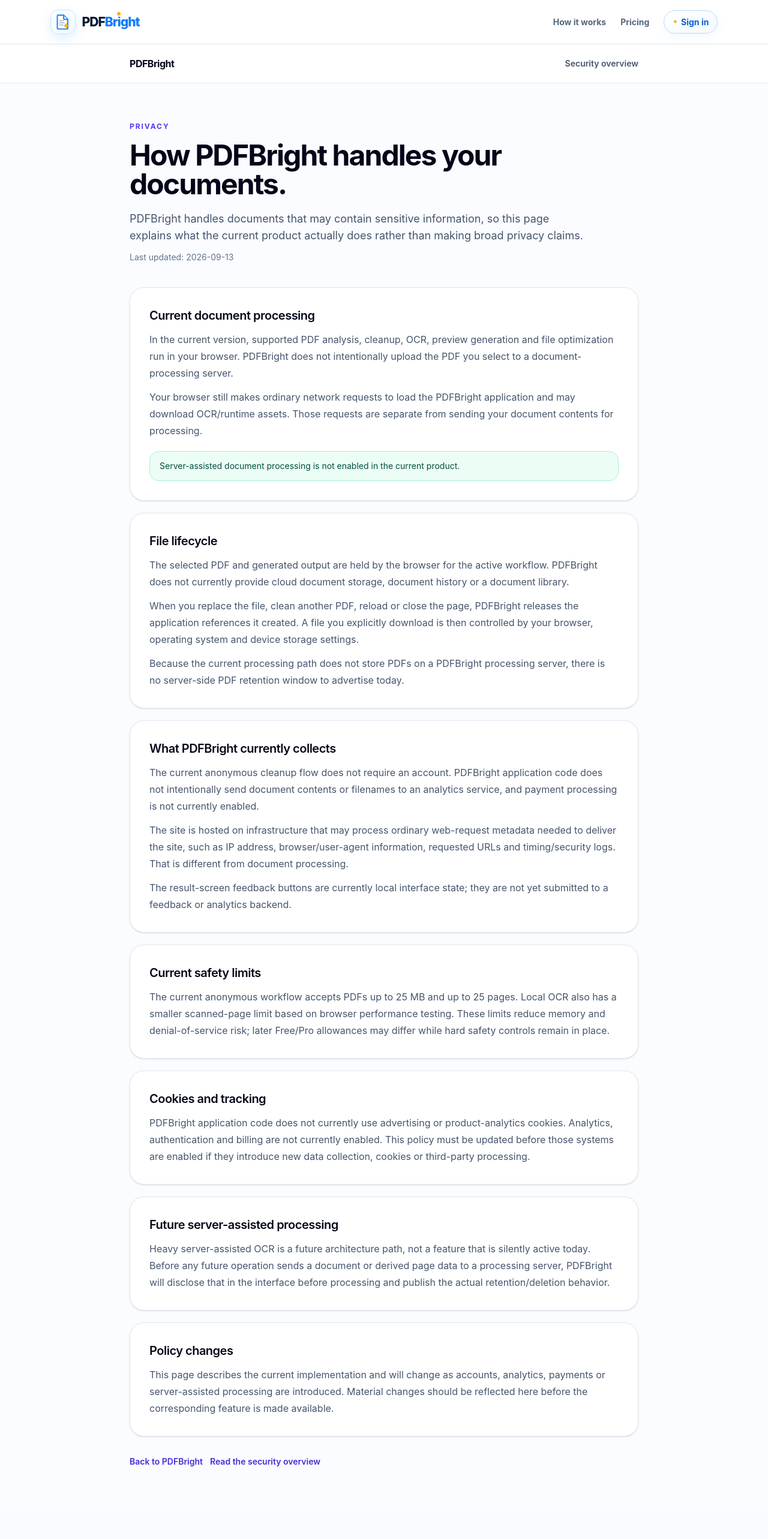
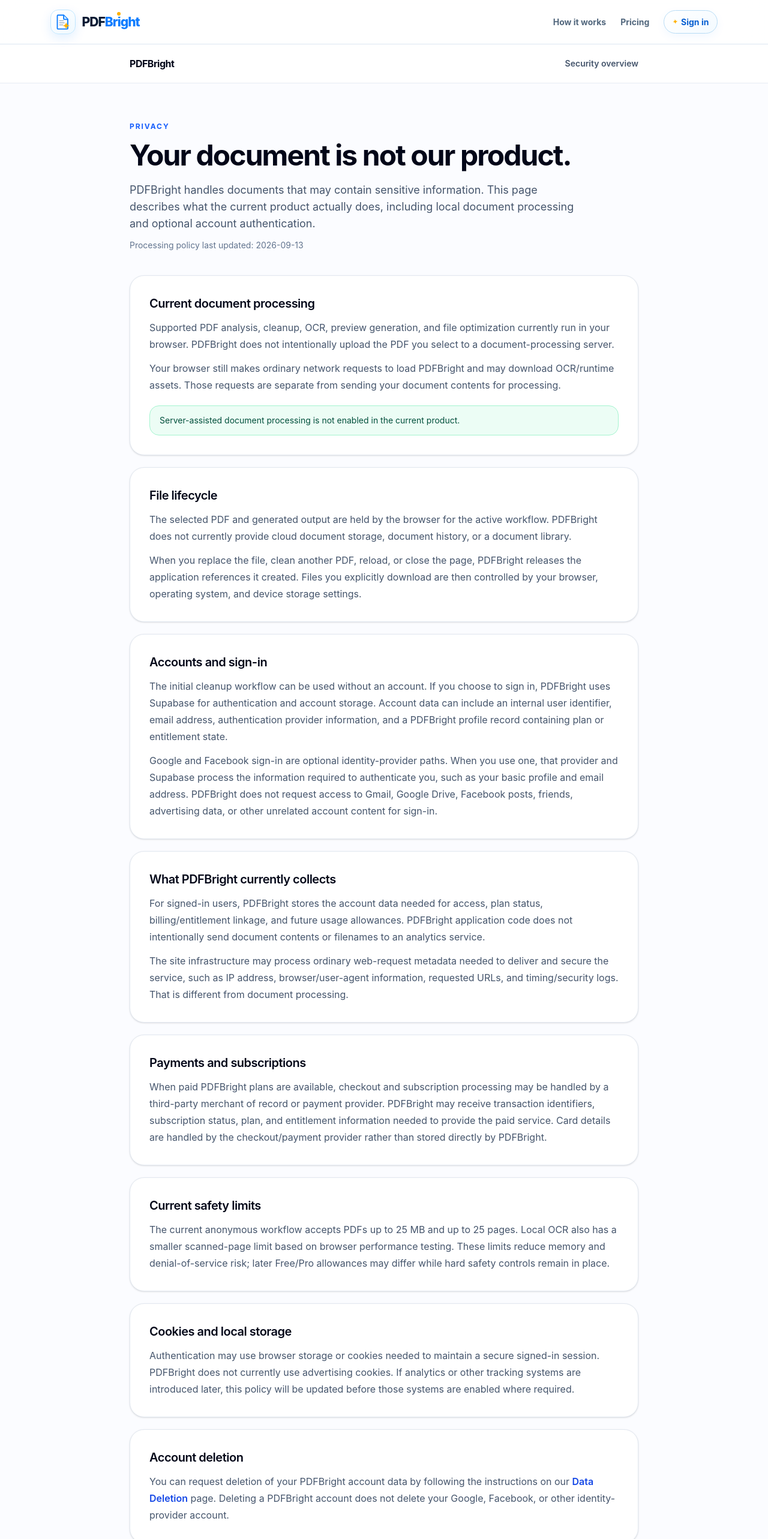
Before and after one commit to Rouane12/pdfbright, a Next.js app: page /privacy in a window 1280 px wide. Shown: the top 2566 px of the page at 60% size. Before the commit the page ends 2511 px from the top, so only its background shows below. Built offline with nearby package versions, Linux system fonts and the light colour scheme; no server answers.

Commit message:
Update privacy policy for account authentication

```diff
--- a/src/app/privacy/page.tsx
+++ b/src/app/privacy/page.tsx
@@ -8,8 +8,8 @@ import {
 } from "@/lib/security/processing-policy";
 
 export const metadata: Metadata = {
-  title: "Privacy",
-  description: "How PDFBright handles documents and privacy in the current product.",
+  title: "Privacy | PDFBright",
+  description: "How PDFBright handles documents, accounts, and privacy.",
 };
 
 const sectionClass = "rounded-3xl border border-slate-200 bg-white p-6 shadow-sm sm:p-8";
@@ -20,94 +20,80 @@ export default function PrivacyPage() {
       <header className="border-b border-slate-200/80 bg-white">
         <div className="mx-auto flex h-16 max-w-4xl items-center justify-between px-5 sm:px-6">
           <Link href="/" className="text-base font-bold tracking-[-0.03em]">PDFBright</Link>
-          <Link href="/security" className="text-sm font-semibold text-slate-600 hover:text-slate-950">
-            Security overview
-          </Link>
+          <Link href="/security" className="text-sm font-semibold text-slate-600 hover:text-slate-950">Security overview</Link>
         </div>
       </header>
 
       <div className="mx-auto max-w-4xl px-5 py-12 sm:px-6 sm:py-16">
-        <p className="text-xs font-bold uppercase tracking-[0.16em] text-indigo-600">Privacy</p>
-        <h1 className="mt-4 text-4xl font-bold tracking-[-0.04em] sm:text-5xl">How PDFBright handles your documents.</h1>
+        <p className="text-xs font-bold uppercase tracking-[0.16em] text-blue-600">Privacy</p>
+        <h1 className="mt-4 text-4xl font-bold tracking-[-0.04em] sm:text-5xl">Your document is not our product.</h1>
         <p className="mt-5 max-w-3xl text-base leading-7 text-slate-600 sm:text-lg">
-          PDFBright handles documents that may contain sensitive information, so this page explains what the current product actually does rather than making broad privacy claims.
+          PDFBright handles documents that may contain sensitive information. This page describes what the current product actually does, including local document processing and optional account authentication.
         </p>
-        <p className="mt-3 text-sm text-slate-500">Last updated: {PROCESSING_POLICY_LAST_UPDATED}</p>
+        <p className="mt-3 text-sm text-slate-500">Processing policy last updated: {PROCESSING_POLICY_LAST_UPDATED}</p>
 
         <div className="mt-10 space-y-5">
           <section className={sectionClass}>
             <h2 className="text-xl font-semibold tracking-tight">Current document processing</h2>
-            <p className="mt-3 leading-7 text-slate-600">
-              In the current version, supported PDF analysis, cleanup, OCR, preview generation and file optimization run in your browser. PDFBright does not intentionally upload the PDF you select to a document-processing server.
-            </p>
-            <p className="mt-3 leading-7 text-slate-600">
-              Your browser still makes ordinary network requests to load the PDFBright application and may download OCR/runtime assets. Those requests are separate from sending your document contents for processing.
-            </p>
-            {!SERVER_ASSISTED_PROCESSING_ENABLED ? (
-              <div className="mt-5 rounded-2xl border border-emerald-200 bg-emerald-50 px-4 py-3 text-sm leading-6 text-emerald-900">
-                Server-assisted document processing is not enabled in the current product.
-              </div>
-            ) : null}
+            <p className="mt-3 leading-7 text-slate-600">Supported PDF analysis, cleanup, OCR, preview generation, and file optimization currently run in your browser. PDFBright does not intentionally upload the PDF you select to a document-processing server.</p>
+            <p className="mt-3 leading-7 text-slate-600">Your browser still makes ordinary network requests to load PDFBright and may download OCR/runtime assets. Those requests are separate from sending your document contents for processing.</p>
+            {!SERVER_ASSISTED_PROCESSING_ENABLED ? <div className="mt-5 rounded-2xl border border-emerald-200 bg-emerald-50 px-4 py-3 text-sm leading-6 text-emerald-900">Server-assisted document processing is not enabled in the current product.</div> : null}
           </section>
 
           <section className={sectionClass}>
             <h2 className="text-xl font-semibold tracking-tight">File lifecycle</h2>
-            <p className="mt-3 leading-7 text-slate-600">
-              The selected PDF and generated output are held by the browser for the active workflow. PDFBright does not currently provide cloud document storage, document history or a document library.
-            </p>
-            <p className="mt-3 leading-7 text-slate-600">
-              When you replace the file, clean another PDF, reload or close the page, PDFBright releases the application references it created. A file you explicitly download is then controlled by your browser, operating system and device storage settings.
-            </p>
-            <p className="mt-3 leading-7 text-slate-600">
-              Because the current processing path does not store PDFs on a PDFBright processing server, there is no server-side PDF retention window to advertise today.
-            </p>
+            <p className="mt-3 leading-7 text-slate-600">The selected PDF and generated output are held by the browser for the active workflow. PDFBright does not currently provide cloud document storage, document history, or a document library.</p>
+            <p className="mt-3 leading-7 text-slate-600">When you replace the file, clean another PDF, reload, or close the page, PDFBright releases the application references it created. Files you explicitly download are then controlled by your browser, operating system, and device storage settings.</p>
+          </section>
+
+          <section className={sectionClass}>
+            <h2 className="text-xl font-semibold tracking-tight">Accounts and sign-in</h2>
+            <p className="mt-3 leading-7 text-slate-600">The initial cleanup workflow can be used without an account. If you choose to sign in, PDFBright uses Supabase for authentication and account storage. Account data can include an internal user identifier, email address, authentication provider information, and a PDFBright profile record containing plan or entitlement state.</p>
+            <p className="mt-3 leading-7 text-slate-600">Google and Facebook sign-in are optional identity-provider paths. When you use one, that provider and Supabase process the information required to authenticate you, such as your basic profile and email address. PDFBright does not request access to Gmail, Google Drive, Facebook posts, friends, advertising data, or other unrelated account content for sign-in.</p>
           </section>
 
           <section className={sectionClass}>
             <h2 className="text-xl font-semibold tracking-tight">What PDFBright currently collects</h2>
-            <p className="mt-3 leading-7 text-slate-600">
-              The current anonymous cleanup flow does not require an account. PDFBright application code does not intentionally send document contents or filenames to an analytics service, and payment processing is not currently enabled.
-            </p>
-            <p className="mt-3 leading-7 text-slate-600">
-              The site is hosted on infrastructure that may process ordinary web-request metadata needed to deliver the site, such as IP address, browser/user-agent information, requested URLs and timing/security logs. That is different from document processing.
-            </p>
-            <p className="mt-3 leading-7 text-slate-600">
-              The result-screen feedback buttons are currently local interface state; they are not yet submitted to a feedback or analytics backend.
-            </p>
+            <p className="mt-3 leading-7 text-slate-600">For signed-in users, PDFBright stores the account data needed for access, plan status, billing/entitlement linkage, and future usage allowances. PDFBright application code does not intentionally send document contents or filenames to an analytics service.</p>
+            <p className="mt-3 leading-7 text-slate-600">The site infrastructure may process ordinary web-request metadata needed to deliver and secure the service, such as IP address, browser/user-agent information, requested URLs, and timing/security logs. That is different from document processing.</p>
+          </section>
+
+          <section className={sectionClass}>
+            <h2 className="text-xl font-semibold tracking-tight">Payments and subscriptions</h2>
+            <p className="mt-3 leading-7 text-slate-600">When paid PDFBright plans are available, checkout and subscription processing may be handled by a third-party merchant of record or payment provider. PDFBright may receive transaction identifiers, subscription status, plan, and entitlement information needed to provide the paid service. Card details are handled by the checkout/payment provider rather than stored directly by PDFBright.</p>
           </section>
 
           <section className={sectionClass}>
             <h2 className="text-xl font-semibold tracking-tight">Current safety limits</h2>
-            <p className="mt-3 leading-7 text-slate-600">
-              The current anonymous workflow accepts PDFs up to {MAX_FILE_SIZE_MB} MB and up to {MAX_PAGE_COUNT} pages. Local OCR also has a smaller scanned-page limit based on browser performance testing. These limits reduce memory and denial-of-service risk; later Free/Pro allowances may differ while hard safety controls remain in place.
-            </p>
+            <p className="mt-3 leading-7 text-slate-600">The current anonymous workflow accepts PDFs up to {MAX_FILE_SIZE_MB} MB and up to {MAX_PAGE_COUNT} pages. Local OCR also has a smaller scanned-page limit based on browser performance testing. These limits reduce memory and denial-of-service risk; later Free/Pro allowances may differ while hard safety controls remain in place.</p>
           </section>
 
           <section className={sectionClass}>
-            <h2 className="text-xl font-semibold tracking-tight">Cookies and tracking</h2>
-            <p className="mt-3 leading-7 text-slate-600">
-              PDFBright application code does not currently use advertising or product-analytics cookies. Analytics, authentication and billing are not currently enabled. This policy must be updated before those systems are enabled if they introduce new data collection, cookies or third-party processing.
-            </p>
+            <h2 className="text-xl font-semibold tracking-tight">Cookies and local storage</h2>
+            <p className="mt-3 leading-7 text-slate-600">Authentication may use browser storage or cookies needed to maintain a secure signed-in session. PDFBright does not currently use advertising cookies. If analytics or other tracking systems are introduced later, this policy will be updated before those systems are enabled where required.</p>
+          </section>
+
+          <section className={sectionClass}>
+            <h2 className="text-xl font-semibold tracking-tight">Account deletion</h2>
+            <p className="mt-3 leading-7 text-slate-600">You can request deletion of your PDFBright account data by following the instructions on our <Link className="font-semibold text-blue-700 hover:underline" href="/data-deletion">Data Deletion</Link> page. Deleting a PDFBright account does not delete your Google, Facebook, or other identity-provider account.</p>
           </section>
 
           <section className={sectionClass}>
             <h2 className="text-xl font-semibold tracking-tight">Future server-assisted processing</h2>
-            <p className="mt-3 leading-7 text-slate-600">
-              Heavy server-assisted OCR is a future architecture path, not a feature that is silently active today. Before any future operation sends a document or derived page data to a processing server, PDFBright will disclose that in the interface before processing and publish the actual retention/deletion behavior.
-            </p>
+            <p className="mt-3 leading-7 text-slate-600">Heavy server-assisted OCR is a future architecture path, not a feature that is silently active today. Before any future operation sends a document or derived page data to a processing server, PDFBright will disclose that in the interface before processing and publish the actual retention/deletion behavior.</p>
           </section>
 
           <section className={sectionClass}>
-            <h2 className="text-xl font-semibold tracking-tight">Policy changes</h2>
-            <p className="mt-3 leading-7 text-slate-600">
-              This page describes the current implementation and will change as accounts, analytics, payments or server-assisted processing are introduced. Material changes should be reflected here before the corresponding feature is made available.
-            </p>
+            <h2 className="text-xl font-semibold tracking-tight">Contact and policy changes</h2>
+            <p className="mt-3 leading-7 text-slate-600">Questions about privacy can be sent to <a className="font-semibold text-blue-700 hover:underline" href="mailto:support@pdfbright.app">support@pdfbright.app</a>. This policy will change as PDFBright adds or changes accounts, billing, analytics, or processing architecture, and material changes should be reflected here before the corresponding feature is made available.</p>
           </section>
         </div>
 
-        <div className="mt-8 flex flex-wrap gap-3 text-sm font-semibold">
-          <Link className="text-indigo-700 hover:underline" href="/">Back to PDFBright</Link>
-          <Link className="text-indigo-700 hover:underline" href="/security">Read the security overview</Link>
+        <div className="mt-8 flex flex-wrap gap-4 text-sm font-semibold">
+          <Link className="text-blue-700 hover:underline" href="/">Back to PDFBright</Link>
+          <Link className="text-blue-700 hover:underline" href="/security">Security overview</Link>
+          <Link className="text-blue-700 hover:underline" href="/terms">Terms of Use</Link>
+          <Link className="text-blue-700 hover:underline" href="/data-deletion">Data deletion</Link>
         </div>
       </div>
     </main>
```
